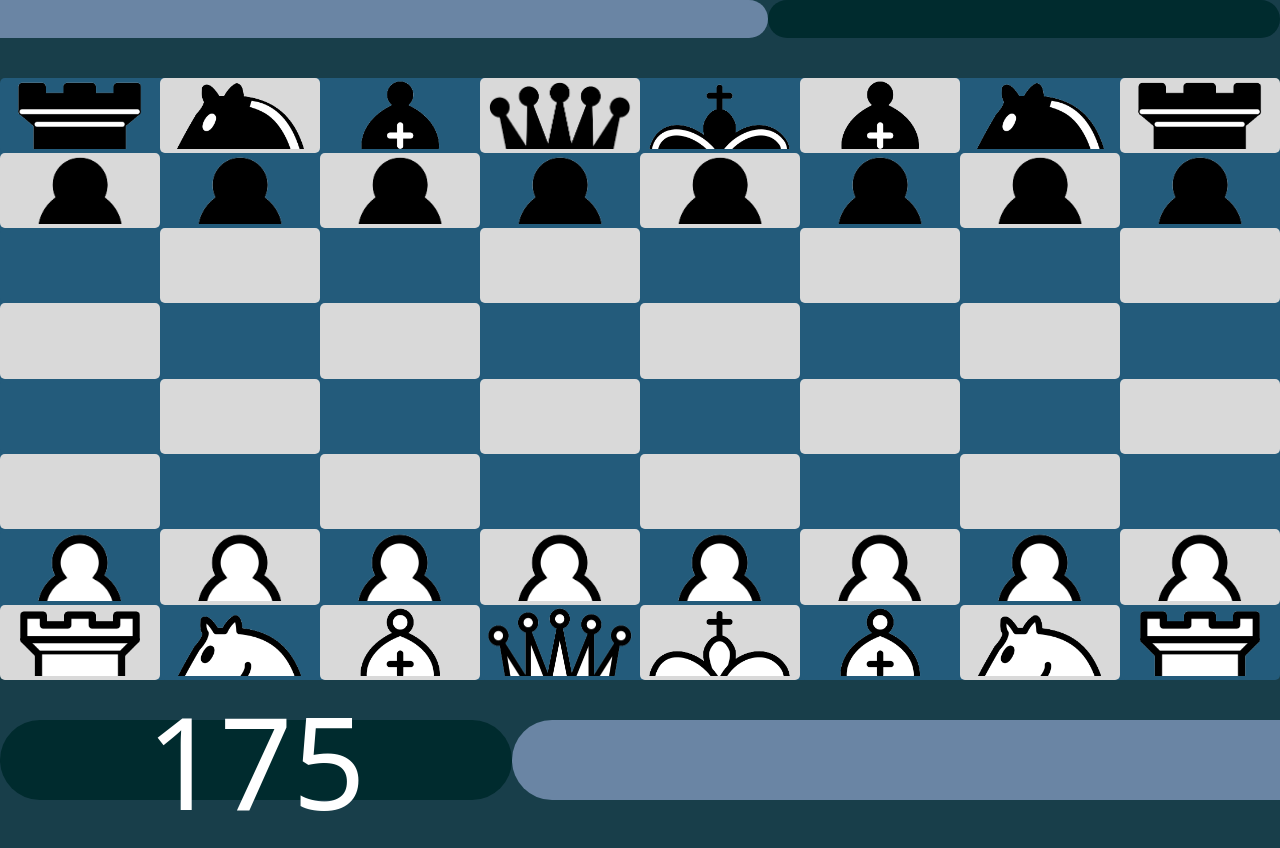
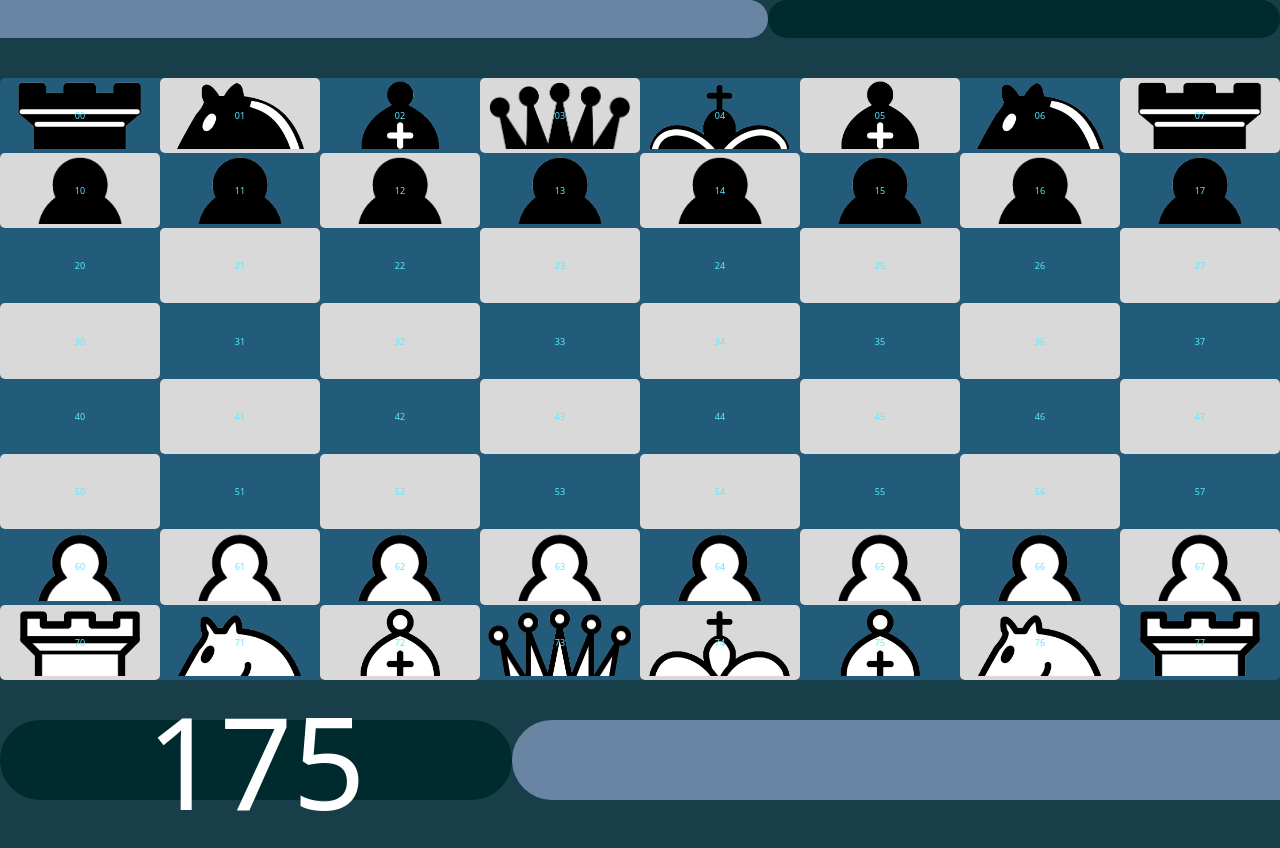
Before and after one commit to yuyutsu02/ChessOffline, a plain HTML site: page board/index.html in a window 1280 px wide. Drawn offline with Linux system fonts and the light colour scheme.

Commit message:
numbering board all pieces are set

```diff
--- a/board/script.js
+++ b/board/script.js
@@ -167,3 +167,30 @@ place_piece('white_queen','73');
 place_piece('white_bishop','72');
 place_piece('white_knight','71');
 place_piece('white_rook','70');
+
+
+
+
+
+//numbering blocks
+const whiteblocks=document.querySelectorAll('.whiteblock');
+const blackblocks=document.querySelectorAll('.blackblock');
+
+whiteblocks.forEach((block)=>
+{
+    const temp=document.createElement('div');
+    temp.style.position='absolute';
+    temp.innerText=block.id;
+    block.appendChild(temp);
+
+})
+
+
+blackblocks.forEach((block)=>
+{
+    const temp=document.createElement('div');
+    temp.style.position='absolute';
+    temp.innerText=block.id;
+    block.appendChild(temp);
+
+})
--- a/board/style.css
+++ b/board/style.css
@@ -65,6 +65,9 @@ body{
     display: flex;
     justify-content: center;
     align-items: center;
+   color: rgb(90, 235, 254);
+    font-size:xx-small;
+
 }
 .blackblock{
     width: 12.5%;
@@ -74,6 +77,9 @@ body{
     display: flex;
     justify-content: center;
     align-items: center;
+    font-size:xx-small;
+    color: rgb(90, 235, 254);
+
 }
 .white_rook{
     background-image: url('../peices/wr.png');
```
